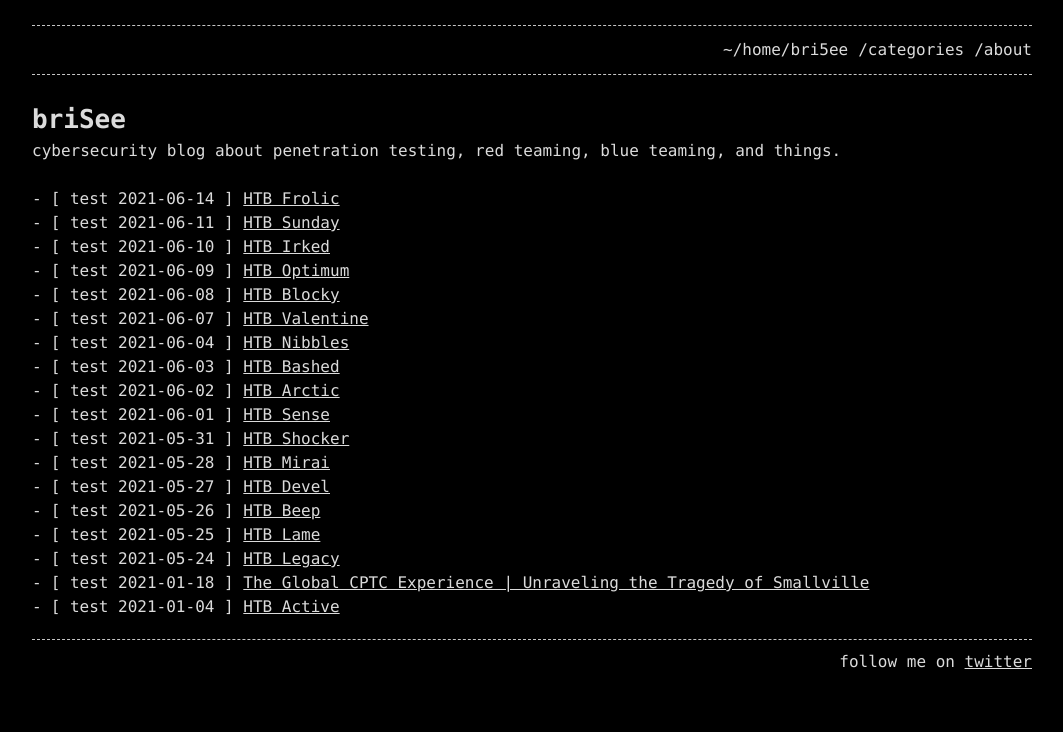
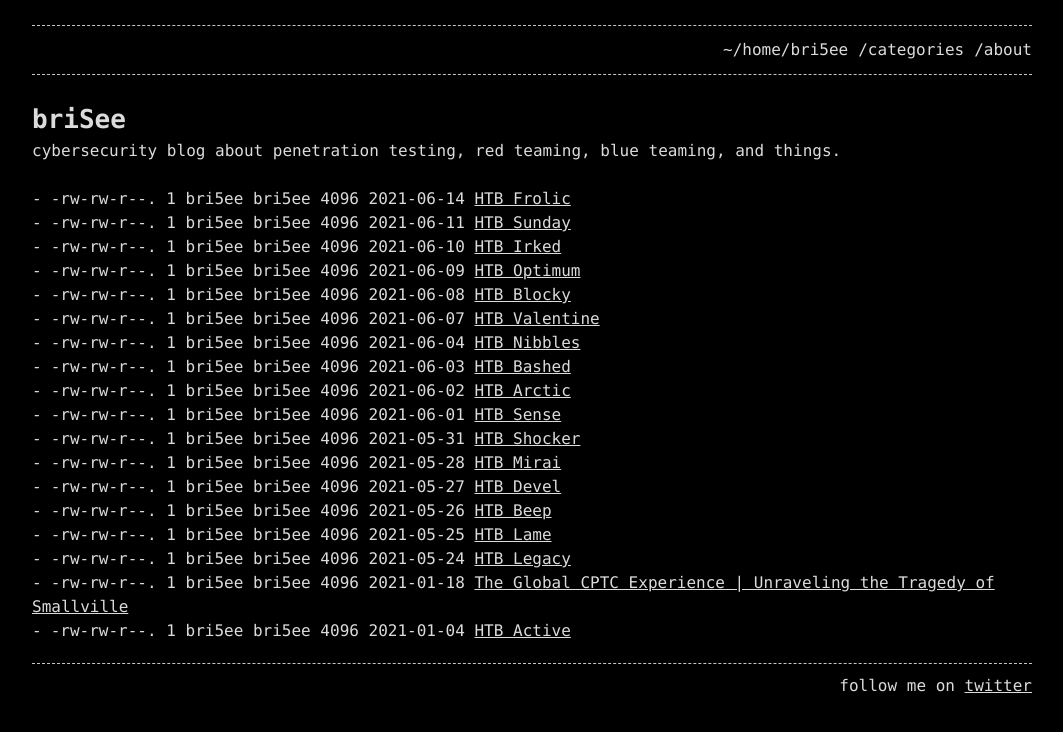
Before and after one commit to notbricey/brisee.github.io, a Jekyll site: the page built from index.md, in a window 1280 px wide. Shown: the top 732 px of the page, without its empty margins (108-1171 px from the left). Built offline with Jekyll 4.4.1, drawn with Linux system fonts in a browser that asks for light colours.

Commit message:
Update home.html

```diff
--- a/_layouts/home.html
+++ b/_layouts/home.html
@@ -10,7 +10,7 @@ layout: default
     {%- for post in site.posts -%}
     <li>
       {%- assign date_format = "%Y-%m-%d" -%}
-      [ test {{ post.date | date: date_format }} ] <a href="{{ post.url | relative_url }}">{{ post.title | escape }}</a>
+       -rw-rw-r--. 1 bri5ee bri5ee 4096 {{ post.date | date: date_format }}  <a href="{{ post.url | relative_url }}">{{ post.title | escape }}</a>
     </li>
     {%- endfor -%}
   </ul>
```
